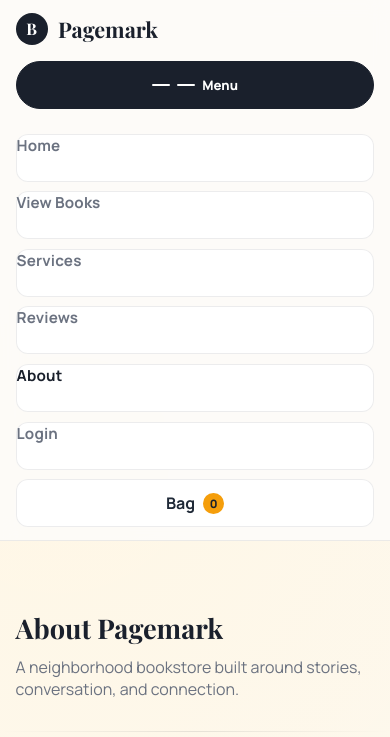
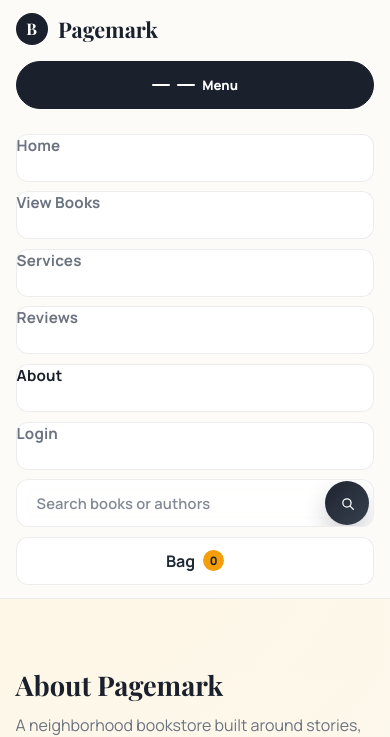
Before and after one commit to CodingCatefish/Web-Systems-Project, a PHP site: page /about.html in a window 390 px wide, after a click on "Menu". Shown: the top 737 px of the page. Run offline with PHP 8.4, Linux system fonts and the light colour scheme.

Commit message:
Add animated header search

```diff
--- a/about.html
+++ b/about.html
@@ -21,6 +21,18 @@
           <a class="nav-link" href="about.html">About</a>
           <a class="nav-link nav-account" href="login.php" id="account-nav-link">Login</a>
           <a class="nav-link" href="admin.php" id="admin-nav-link" style="display: none; font-weight: 800; color: var(--color-accent);">Admin</a>
+          <form class="nav-search" action="books.html" method="get" role="search" aria-label="Search books">
+            <label class="visually-hidden" for="nav-search-input">Search books by title or author</label>
+            <div class="nav-search__shell">
+              <input class="nav-search__input" id="nav-search-input" name="search" type="search" placeholder="Search books or authors" autocomplete="off" enterkeyhint="search">
+              <button class="nav-search__button" type="submit" aria-label="Search books">
+                <svg class="nav-search__icon" viewBox="0 0 24 24" aria-hidden="true" focusable="false">
+                  <circle cx="11" cy="11" r="6.5"></circle>
+                  <path d="M16 16L21 21"></path>
+                </svg>
+              </button>
+            </div>
+          </form>
           <a class="cart-link" href="books.html">Bag <span id="cart-count">0</span></a>
         </nav>
       </div>
--- a/css/styles.css
+++ b/css/styles.css
@@ -43,6 +43,7 @@ body {
   background: radial-gradient(circle at 15% 10%, #fff7e6 0, transparent 40%),
     radial-gradient(circle at 85% 5%, #f7f9fc 0, transparent 36%),
     var(--color-surface);
+  -webkit-font-smoothing: antialiased;
 }
 
 img {
@@ -204,6 +205,129 @@ a {
   align-items: center;
   gap: 0.5rem;
   cursor: pointer;
+}
+
+.nav-search {
+  display: inline-flex;
+  align-items: center;
+}
+
+.nav-search__shell {
+  position: relative;
+  display: flex;
+  align-items: center;
+  justify-content: flex-end;
+  width: 2.5rem;
+  min-width: 2.5rem;
+  height: 2.5rem;
+  padding-left: 0.25rem;
+  border-radius: var(--radius-pill);
+  border: 1px solid rgba(26, 32, 44, 0.08);
+  background: linear-gradient(135deg, rgba(255, 255, 255, 0.9), rgba(247, 242, 232, 0.88));
+  box-shadow:
+    0 10px 24px rgba(26, 32, 44, 0.08),
+    inset 0 1px 0 rgba(255, 255, 255, 0.78);
+  overflow: hidden;
+  backdrop-filter: blur(12px);
+  transition:
+    width 380ms cubic-bezier(0.2, 0, 0, 1),
+    transform 220ms cubic-bezier(0.2, 0, 0, 1),
+    border-color 220ms ease,
+    box-shadow 320ms ease,
+    background-color 220ms ease;
+}
+
+.nav-search:hover .nav-search__shell,
+.nav-search:focus-within .nav-search__shell {
+  width: min(17rem, 28vw);
+  transform: translateY(-1px);
+  border-color: rgba(26, 32, 44, 0.12);
+  box-shadow:
+    0 18px 36px rgba(26, 32, 44, 0.14),
+    inset 0 1px 0 rgba(255, 255, 255, 0.92);
+}
+
+.nav-search__input {
+  width: 0;
+  min-width: 0;
+  flex: 1 1 auto;
+  border: 0;
+  background: transparent;
+  color: var(--color-text);
+  font: inherit;
+  font-size: 0.92rem;
+  font-weight: 600;
+  letter-spacing: 0.01em;
+  opacity: 0;
+  padding: 0;
+  pointer-events: none;
+  transform: translateX(0.7rem);
+  transition:
+    opacity 180ms ease,
+    transform 320ms cubic-bezier(0.2, 0, 0, 1),
+    padding 320ms cubic-bezier(0.2, 0, 0, 1);
+}
+
+.nav-search:hover .nav-search__input,
+.nav-search:focus-within .nav-search__input {
+  opacity: 1;
+  padding: 0 0.35rem 0 0.95rem;
+  pointer-events: auto;
+  transform: translateX(0);
+}
+
+.nav-search__input::placeholder {
+  color: rgba(107, 114, 128, 0.84);
+}
+
+.nav-search__input::-webkit-search-cancel-button {
+  -webkit-appearance: none;
+  appearance: none;
+}
+
+.nav-search__input:focus-visible,
+.nav-search__button:focus-visible {
+  outline: none;
+}
+
+.nav-search__button {
+  width: 2rem;
+  height: 2rem;
+  flex: 0 0 auto;
+  display: inline-grid;
+  place-items: center;
+  margin: 0.25rem;
+  padding: 0;
+  border: 0;
+  border-radius: 50%;
+  background: linear-gradient(135deg, rgba(26, 32, 44, 0.98), rgba(43, 51, 66, 0.94));
+  color: #fff;
+  cursor: pointer;
+  box-shadow: 0 12px 24px rgba(26, 32, 44, 0.2);
+  transition:
+    transform 220ms cubic-bezier(0.2, 0, 0, 1),
+    box-shadow 220ms ease,
+    background-color 220ms ease;
+}
+
+.nav-search:hover .nav-search__button,
+.nav-search:focus-within .nav-search__button {
+  box-shadow: 0 14px 28px rgba(26, 32, 44, 0.24);
+  transform: scale(1.02);
+}
+
+.nav-search__button:active {
+  transform: scale(0.96);
+}
+
+.nav-search__icon {
+  width: 0.95rem;
+  height: 0.95rem;
+  fill: none;
+  stroke: currentColor;
+  stroke-linecap: round;
+  stroke-linejoin: round;
+  stroke-width: 2;
 }
 
 a:focus-visible,
@@ -1643,7 +1767,8 @@ main {
 
   .nav-link,
   .cart-link,
-  .nav-inline-form {
+  .nav-inline-form,
+  .nav-search {
     width: 100%;
   }
 
@@ -1661,6 +1786,31 @@ main {
     display: flex;
   }
 
+  .nav-search__shell,
+  .nav-search:hover .nav-search__shell,
+  .nav-search:focus-within .nav-search__shell {
+    width: 100%;
+    min-height: 48px;
+    transform: none;
+    border-radius: var(--radius-md);
+    background: rgba(255, 255, 255, 0.94);
+    box-shadow: none;
+  }
+
+  .nav-search__input,
+  .nav-search:hover .nav-search__input,
+  .nav-search:focus-within .nav-search__input {
+    opacity: 1;
+    padding: 0 0.6rem 0 1rem;
+    pointer-events: auto;
+    transform: none;
+  }
+
+  .nav-search__button {
+    width: 2.75rem;
+    height: 2.75rem;
+  }
+
   .nav-session-button {
     width: 100%;
   }
@@ -1684,6 +1834,12 @@ main {
   html,
   .js-reveal {
     scroll-behavior: auto;
+  }
+
+  .nav-search__shell,
+  .nav-search__input,
+  .nav-search__button {
+    transition: none;
   }
 
   .js-reveal .reveal {
--- a/js/main.js
+++ b/js/main.js
@@ -136,6 +136,44 @@
     }
 
     syncNavMode();
+  }
+
+  function initNavSearch() {
+    var forms = document.querySelectorAll('.nav-search');
+    if (!forms.length) return;
+
+    var pageParams = new URLSearchParams(window.location.search);
+    var currentQuery = pageParams.get('search') || '';
+
+    forms.forEach(function (form) {
+      var input = form.querySelector('.nav-search__input');
+      if (!input) return;
+
+      if (currentQuery) {
+        input.value = currentQuery;
+      }
+
+      form.addEventListener('submit', function (event) {
+        var query = input.value.trim();
+        var destination = new URL(form.getAttribute('action') || 'books.html', window.location.href);
+
+        if (query) {
+          destination.searchParams.set('search', query);
+        } else {
+          destination.searchParams.delete('search');
+        }
+
+        destination.hash = 'book-search';
+        event.preventDefault();
+        window.location.assign(destination.pathname + destination.search + destination.hash);
+      });
+
+      input.addEventListener('keydown', function (event) {
+        if (event.key === 'Escape') {
+          input.blur();
+        }
+      });
+    });
   }
 
   function isValidEmail(value) {
@@ -554,6 +592,7 @@
     var form = document.createElement('form');
     var button = document.createElement('button');
     var tokenInput = document.createElement('input');
+    var navSearch = nav.querySelector('.nav-search');
     var cartLink = nav.querySelector('.cart-link');
 
     form.className = 'nav-inline-form nav-session-form';
@@ -570,7 +609,9 @@
     button.textContent = 'Logout';
     form.appendChild(button);
 
-    if (cartLink) {
+    if (navSearch) {
+      nav.insertBefore(form, navSearch);
+    } else if (cartLink) {
       nav.insertBefore(form, cartLink);
     } else {
       nav.appendChild(form);
@@ -1253,10 +1294,50 @@
       };
     });
 
-    var activeGenre = 'all';
-
     function normalizeFilterText(value) {
       return String(value || '').trim().toLowerCase();
+    }
+
+    function isValidGenre(value) {
+      return Array.from(chips).some(function (chip) {
+        return normalizeFilterText(chip.dataset.genre || 'all') === value;
+      });
+    }
+
+    function syncFilterState(query, genre) {
+      if (!window.history || typeof window.history.replaceState !== 'function') {
+        return;
+      }
+
+      var nextUrl = new URL(window.location.href);
+      var navSearchInputs = document.querySelectorAll('.nav-search__input');
+
+      if (query) {
+        nextUrl.searchParams.set('search', query);
+      } else {
+        nextUrl.searchParams.delete('search');
+      }
+
+      if (genre && genre !== 'all') {
+        nextUrl.searchParams.set('genre', genre);
+      } else {
+        nextUrl.searchParams.delete('genre');
+      }
+
+      navSearchInputs.forEach(function (input) {
+        input.value = query;
+      });
+
+      window.history.replaceState({}, document.title, nextUrl.pathname + nextUrl.search + nextUrl.hash);
+    }
+
+    var pageParams = new URLSearchParams(window.location.search);
+    var startingQuery = normalizeFilterText(pageParams.get('search'));
+    var startingGenre = normalizeFilterText(pageParams.get('genre'));
+    var activeGenre = isValidGenre(startingGenre) ? startingGenre : 'all';
+
+    if (startingQuery) {
+      search.value = pageParams.get('search') || '';
     }
 
     function doesBookMatch(book, query, genre) {
@@ -1275,6 +1356,7 @@
       chips.forEach(function (chip) {
         var isActive = (chip.dataset.genre || 'all') === nextGenre;
         chip.classList.toggle('active', isActive);
+        chip.setAttribute('aria-pressed', String(isActive));
       });
       activeGenre = nextGenre;
     }
@@ -1286,7 +1368,8 @@
     }
 
     function renderFilteredBooks() {
-      var query = normalizeFilterText(search.value);
+      var rawQuery = search.value.trim();
+      var query = normalizeFilterText(rawQuery);
       var matches = filterBooks(bookRecords, query, activeGenre);
       var visible = 0;
 
@@ -1303,6 +1386,7 @@
         noResults.style.display = visible === 0 ? 'block' : 'none';
       }
 
+      syncFilterState(rawQuery, activeGenre);
       updateResultsCount(visible);
     }
 
@@ -1324,8 +1408,15 @@
       });
     }
 
-    setActiveGenreChip('all');
+    setActiveGenreChip(activeGenre);
     renderFilteredBooks();
+
+    if (window.location.hash === '#book-search') {
+      window.requestAnimationFrame(function () {
+        search.focus();
+        search.select();
+      });
+    }
   }
 
   /* ── Reviews ── */
@@ -1712,6 +1803,7 @@
     setActiveNavLink();
     initHeaderState();
     initResponsiveNav();
+    initNavSearch();
     initSessionNav();
     updateYear();
     updateCartCount();
```
Also changed, not shown: books.html (+12 -0 lines), checkout.html (+12 -0 lines), index.html (+12 -0 lines), reviews.html (+12 -0 lines), services.html (+12 -0 lines).
